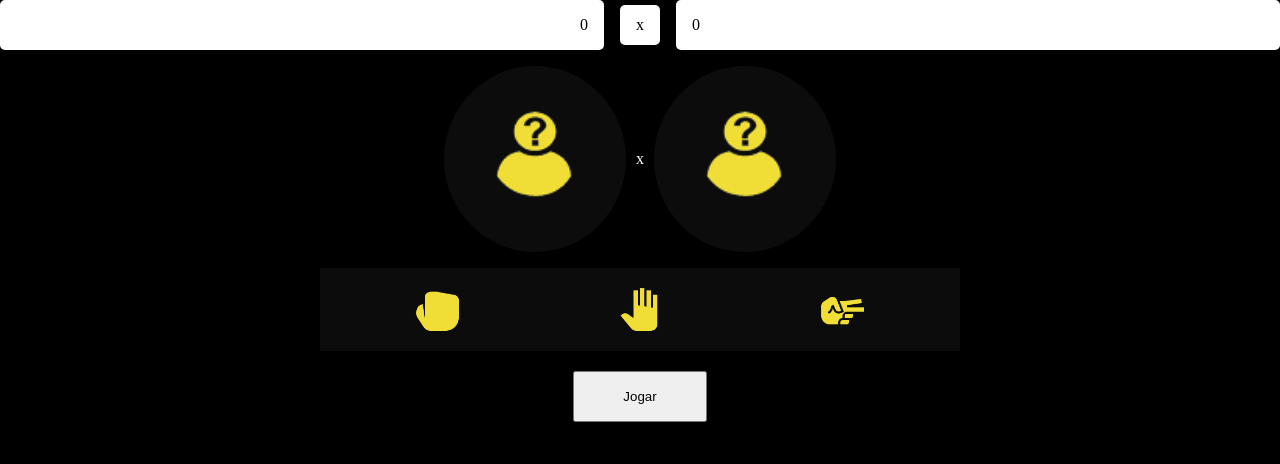
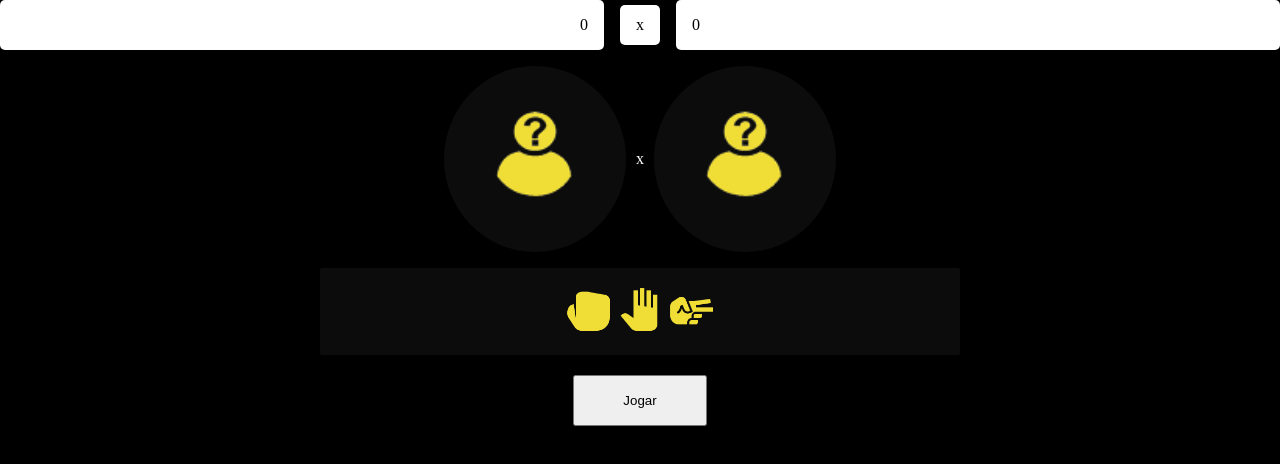
Before and after one commit to Gabriel-Aroucas/JokenPo, a React (Vite) app: page / in a window 1280 px wide. Shown: the top 464 px of the page. Built offline with nearby package versions, Linux system fonts and the light colour scheme; the HTML template or start-up script is replaced by a standard one.

Commit message:
:recycle: refactor: codigo mais legível

```diff
--- a/src/App.tsx
+++ b/src/App.tsx
@@ -7,6 +7,8 @@ import { useState } from "react";
 const App = () => {
 
   const [choice, setchoice] = useState(Unknown)
+  const [choiceP2, setchoiceP2] = useState(Unknown)
+
   const menuOfChoice = [
     {
       id:'1',
@@ -32,8 +34,25 @@ const App = () => {
 
     },
   ];
+ const menuOfChoice_List = menuOfChoice.map(e =>
+            <img src={e.image} title={e.title} alt={e.alt} onClick={e.click} key={e.id} />
+        )
 
 
+  const playGame = ()=>{
+    const animation = setInterval(()=>{
+      const images = [HandRock,Hand,HandScissors];
+      const random = Math.floor(Math.random()*3);
+      const result = images[random];
+            console.log(result)
+      setchoiceP2(result)
+    },300)
+
+    setTimeout(() => {
+      clearInterval(animation);
+    }, 2000);
+
+  }
   return (
     <>
       <header className="score">
@@ -41,7 +60,6 @@ const App = () => {
         <span>x</span>
         <span>0</span>
       </header>
-
       <section className="modalOfPlayers">
         <div className="modalPlayerOne">
           <img src={choice} width={"250px"} alt="the choice player image" />
@@ -50,20 +68,18 @@ const App = () => {
           <span>x</span>
         </div>
         <div className="modalPlayerTwo">
-          <img src={Unknown} width={"250px"} alt="the choice player image" />
+          <img src={choiceP2} width={"250px"} alt="the choice player image" />
         </div>
       </section>
 
       <section className="menuOfChoice">
-        {menuOfChoice.map((e) => {
-          return (
-            <img src={e.image} title={e.title} alt={e.alt} onClick={e.click} key={e.id} />
-          );
-        })}
+          <ul>
+            {menuOfChoice_List}
+          </ul>
       </section>
 
       <section className="buttonPlayGame">
-        <button type="button" >Jogar</button>
+        <button type="button" onClick={playGame} >Jogar</button>
       </section>
     </>
   );
```
